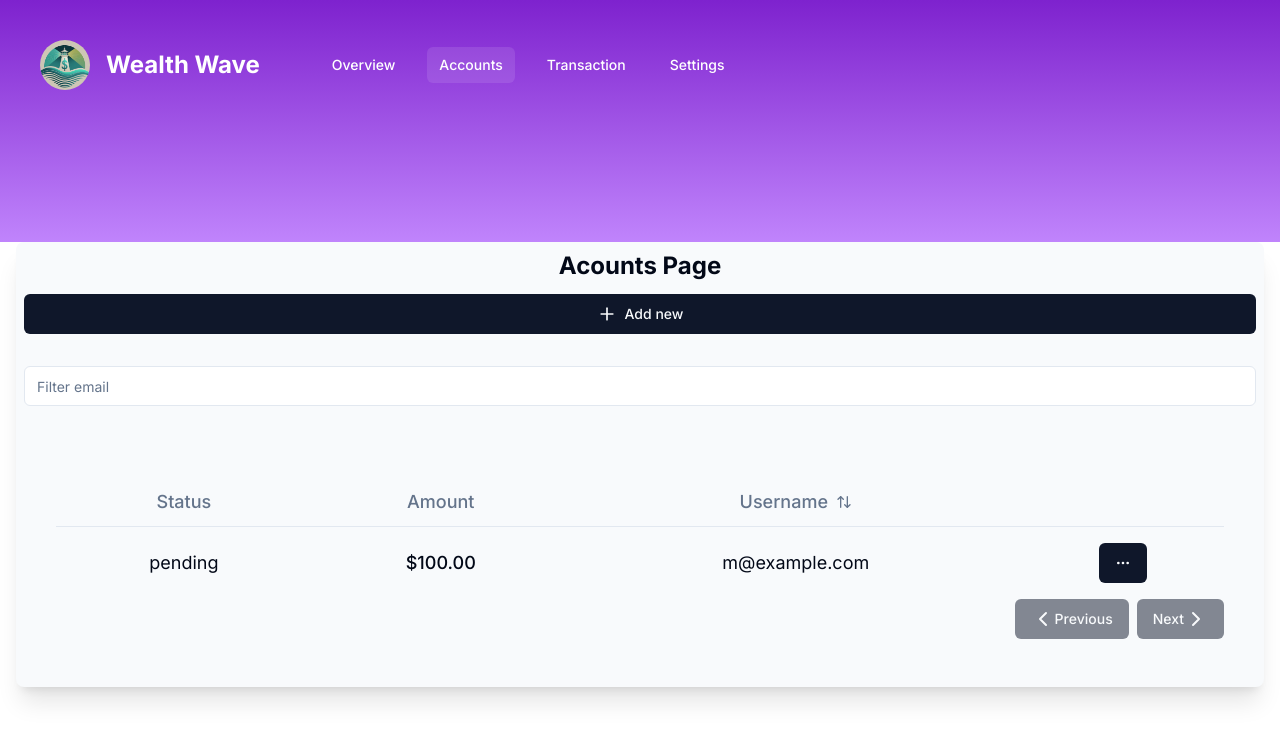
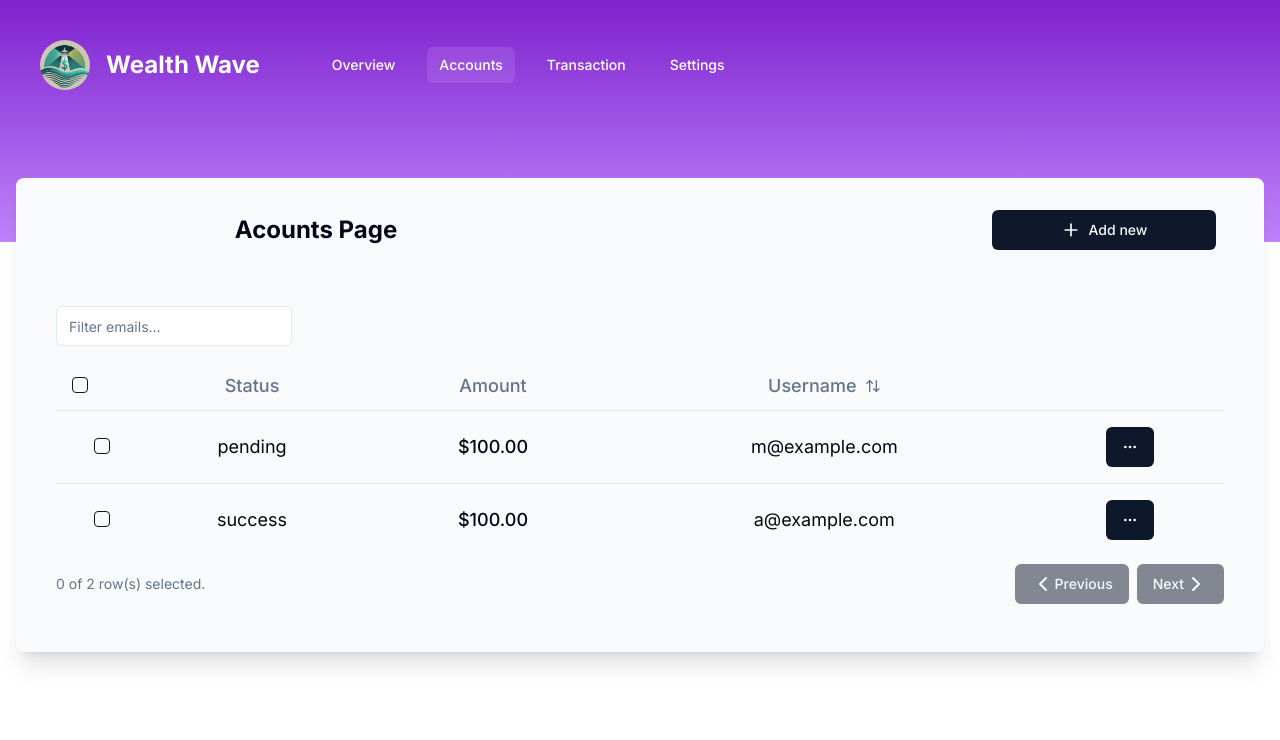
Before and after one commit to Rishiii7/wealth-wave, a Next.js app: page /account in a window 1280 px wide. Shown: the top 740 px of the page. Built offline with nearby package versions, Linux system fonts and the light colour scheme; no server answers.

Commit message:
feat: added account table component

```diff
--- a/app/(dashboard)/account/page.tsx
+++ b/app/(dashboard)/account/page.tsx
@@ -16,6 +16,12 @@ async function getData(): Promise<Accounts[]> {
       status: "pending",
       username: "m@example.com",
     },
+    {
+      id: "728ed52f",
+      amount: 100,
+      status: "success",
+      username: "a@example.com",
+    },
   ]
 
 }
@@ -25,14 +31,14 @@ const AccountsPage = async () => {
   const data = await getData();
 
   return (
-    <div className='flex flex-col items-center p-2 bg-slate-50 shadow-xl rounded-lg mx-4 space-y-8'>
-      <div className='w-full space-y-3'>
-        <div className='text-2xl font-bold text-center'>
+    <div className='-mt-16 flex flex-col items-center p-2 bg-slate-50 shadow-xl rounded-lg mx-4 '>
+      <div className=' pt-6 w-full lg:flex lg:justify-center lg:gap-x-6 lg:items-center space-y-2 lg:space-y-0'>
+        <div className='w-full text-2xl font-bold text-center'>
           Acounts Page
         </div>
-        <div className='w-full'>
+        <div className='w-full lg:flex lg:justify-end mr-10'>
           <Button
-          className='w-full'
+            className='w-full lg:max-w-56'
             >
               <Plus
                 className='w-5 h-5 mr-2'
@@ -40,13 +46,7 @@ const AccountsPage = async () => {
             Add new
           </Button>
         </div>
-      </div>
 
-      <div className='w-full'>
-        <Input
-          placeholder='Filter email'
-          className='w-full'
-        />
       </div>
 
       <div className='container mx-auto py-10 text-center'>
--- a/components/accounts/accounts-table-columns.tsx
+++ b/components/accounts/accounts-table-columns.tsx
@@ -2,7 +2,8 @@
 
 import { ColumnDef } from "@tanstack/react-table";
 import { MoreHorizontal, Menu, ArrowUpDown } from 'lucide-react';
-import { Button } from "@/components/ui/button"
+import { Button } from "@/components/ui/button";
+import { Checkbox } from "@/components/ui/checkbox";
 import {
   DropdownMenu,
   DropdownMenuContent,
@@ -20,6 +21,26 @@ export type Accounts = {
 }
 
 export const columns: ColumnDef<Accounts>[] = [
+    {
+        id: "select",
+        header: ({ table }) => (
+          <Checkbox
+            checked={
+              table.getIsAllPageRowsSelected() ||
+              (table.getIsSomePageRowsSelected() && "indeterminate")
+            }
+            onCheckedChange={(value) => table.toggleAllPageRowsSelected(!!value)}
+            aria-label="Select all"
+          />
+        ),
+        cell: ({ row }) => (
+          <Checkbox
+            checked={row.getIsSelected()}
+            onCheckedChange={(value) => row.toggleSelected(!!value)}
+            aria-label="Select row"
+          />
+        ),
+    },
     {
         accessorKey: "status",
         header: () => <div className="text-center">Status</div>,
--- a/components/accounts/accounts-table.tsx
+++ b/components/accounts/accounts-table.tsx
@@ -1,12 +1,15 @@
 "use client";
 
+import React from "react";
 import {
   ColumnDef,
   flexRender,
   getCoreRowModel,
   useReactTable,
   getPaginationRowModel,
-  SortingState
+  SortingState,
+  ColumnFiltersState,
+  getFilteredRowModel
 } from "@tanstack/react-table";
 import {
   Table,
@@ -17,8 +20,9 @@ import {
   TableRow
 } from "@/components/ui/table";
 import { Button } from "../ui/button";
-import { ChevronLeft, ChevronRight } from "lucide-react";
+import { ChevronLeft, ChevronRight, Trash } from "lucide-react";
 import { useState } from "react";
+import { Input } from "@/components/ui/input";
 
 
 interface DataTableProps<TData, TValue> {
@@ -31,7 +35,11 @@ export const AccountsDataTable = <TData, TValue>({
   data
 }: DataTableProps<TData, TValue>) => {
 
-  const [sorting, setSorting] = useState<SortingState>([])
+  const [sorting, setSorting] = useState<SortingState>([]);
+  const [columnFilters, setColumnFilters] = React.useState<ColumnFiltersState>(
+    []
+  );
+  const [rowSelection, setRowSelection] = React.useState({});
 
   const table = useReactTable({
     data,
@@ -39,13 +47,44 @@ export const AccountsDataTable = <TData, TValue>({
     getCoreRowModel: getCoreRowModel(),
     getPaginationRowModel: getPaginationRowModel(),
     onSortingChange: setSorting,
+    onColumnFiltersChange: setColumnFilters,
+    getFilteredRowModel: getFilteredRowModel(),
+    onRowSelectionChange: setRowSelection,
     state: {
-      sorting
+      sorting,
+      columnFilters,
+      rowSelection
     }
   })
 
   return (
     <>
+    <div>
+      <div className="flex items-center justify-between">
+        {/* Filter Email */}
+        <div className="flex items-center py-4">
+            <Input
+              placeholder="Filter emails..."
+              value={(table.getColumn("email")?.getFilterValue() as string) ?? ""}
+              onChange={(event) =>
+                table.getColumn("email")?.setFilterValue(event.target.value)
+              }
+              className="max-w-sm"
+            />
+        </div>
+        {/* Delete Button */}
+        <div className="flex">
+          {
+            table.getFilteredSelectedRowModel().rows.length > 0 ? (
+              <Button>
+                <Trash className="w-5 h-5 mr-2"/>
+                Delete
+              </Button>
+            ) : ""
+          }
+        </div>
+      </div>
+      {/* Tables div */}
       <div>
         <Table className="text-md lg:text-lg ">
           <TableHeader>
@@ -106,7 +145,14 @@ export const AccountsDataTable = <TData, TValue>({
           </TableBody>
         </Table>
       </div>
-    <div className="flex items-center justify-end gap-x-2">
+
+      {/* Footer div */}
+      <div className="flex justify-between items-center mt-2">
+        <div className="flex text-sm text-muted-foreground">
+          {table.getFilteredSelectedRowModel().rows.length} of{" "}
+          {table.getFilteredRowModel().rows.length} row(s) selected.
+        </div>
+        <div className="flex items-center gap-x-2">
           <Button
             onClick={() => table.previousPage()}
             disabled={!table.getCanPreviousPage()}
@@ -122,6 +168,8 @@ export const AccountsDataTable = <TData, TValue>({
             <ChevronRight />
           </Button>
         </div>
+      </div>
+    </div>
     </>
   )
 }
--- /dev/null
+++ b/components/ui/checkbox.tsx
@@ -0,0 +1,30 @@
+"use client"
+
+import * as React from "react"
+import * as CheckboxPrimitive from "@radix-ui/react-checkbox"
+import { Check } from "lucide-react"
+
+import { cn } from "@/lib/utils"
+
+const Checkbox = React.forwardRef<
+  React.ElementRef<typeof CheckboxPrimitive.Root>,
+  React.ComponentPropsWithoutRef<typeof CheckboxPrimitive.Root>
+>(({ className, ...props }, ref) => (
+  <CheckboxPrimitive.Root
+    ref={ref}
+    className={cn(
+      "peer h-4 w-4 shrink-0 rounded-sm border border-primary ring-offset-background focus-visible:outline-none focus-visible:ring-2 focus-visible:ring-ring focus-visible:ring-offset-2 disabled:cursor-not-allowed disabled:opacity-50 data-[state=checked]:bg-primary data-[state=checked]:text-primary-foreground",
+      className
+    )}
+    {...props}
+  >
+    <CheckboxPrimitive.Indicator
+      className={cn("flex items-center justify-center text-current")}
+    >
+      <Check className="h-4 w-4" />
+    </CheckboxPrimitive.Indicator>
+  </CheckboxPrimitive.Root>
+))
+Checkbox.displayName = CheckboxPrimitive.Root.displayName
+
+export { Checkbox }
--- a/package.json
+++ b/package.json
@@ -16,6 +16,7 @@
     "@hono/zod-validator": "^0.2.2",
     "@hookform/resolvers": "^3.9.0",
     "@prisma/client": "^5.16.2",
+    "@radix-ui/react-checkbox": "^1.1.1",
     "@radix-ui/react-dialog": "^1.1.1",
     "@radix-ui/react-dropdown-menu": "^2.1.1",
     "@radix-ui/react-label": "^2.1.0",
```
Also changed, not shown: 1 other file (tests, documents, lock files or other folders). Lines whose indentation alone changed are shown as unchanged.
